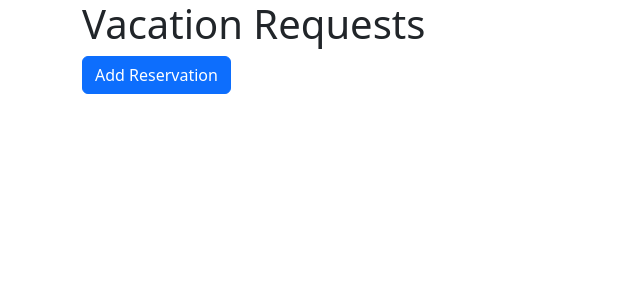
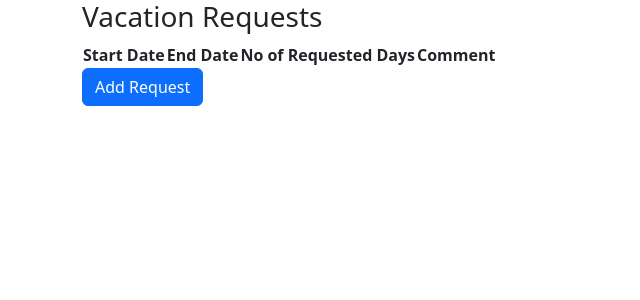
Before and after one commit to velbaumr/vacation-requests, a React (Create React App) app: page / in a window 1280 px wide. Shown: the top 300 px of the page, without its empty margins (0-640 px from the left). Built offline with nearby package versions, Linux system fonts and the light colour scheme.

Commit message:
added dummy service

```diff
--- a/src/components/Index.tsx
+++ b/src/components/Index.tsx
@@ -8,7 +8,7 @@ const Index = () => {
     <Page title="Vacation Requests">
     <RequestList />
     <Link to="/add">
-        <Button>Add Reservation</Button>
+        <Button>Add Request</Button>
     </Link>
     </Page>
     );
--- a/src/components/Page.tsx
+++ b/src/components/Page.tsx
@@ -7,7 +7,7 @@ const Page = (props: {title: string, children: React.ReactNode | React.ReactNode
 
     return(
         <div className='container'>
-            <h1>{props.title}</h1>
+            <h3>{props.title}</h3>
             <div>
                 {props.children}
             </div>
--- a/src/components/RequestList.tsx
+++ b/src/components/RequestList.tsx
@@ -1,5 +1,31 @@
+import apiClient from "../services/apiCilent";
+import vacationRequest from "../types/vacationRequest";
+
 const RequestList = () => {
-    return(<></>);
+    const items = apiClient.get<vacationRequest>('vacation_request');
+    return(
+    <table>
+        <thead>
+            <tr>
+                <th>Start Date</th>
+                <th>End Date</th>
+                <th>No of Requested Days</th>
+                <th>Comment</th>
+            </tr>
+        </thead>
+        <tbody>
+            {
+                items && items.map((item: vacationRequest) => (
+                    <tr>
+                        <td></td>
+                        <td></td>
+                        <td></td>
+                        <td></td>
+                    </tr>
+                ))
+            }
+        </tbody>
+    </table>);
 }
 
 export default RequestList;
--- /dev/null
+++ b/src/services/apiCilent.ts
@@ -0,0 +1,16 @@
+const get = <T>(endpoint: string): Array<T> => {
+    console.log("get");
+
+    return new Array<T>();
+}
+
+const post = <T>(endpoint: string, payload: T) => {
+    console.log("post");
+}
+
+const apiClient = {
+    get,
+    post
+}
+
+export default apiClient;
--- a/src/types/vacationRequest.ts
+++ b/src/types/vacationRequest.ts
@@ -1,4 +1,5 @@
 type vacationRequest = {
+    id?: number,
     startDate: Date,
     endDate: Date,
     vacationDays: number,
--- a/tsconfig.json
+++ b/tsconfig.json
@@ -16,6 +16,7 @@
     "module": "esnext",
     "moduleResolution": "node",
     "resolveJsonModule": true,
+    "sourceMap": true,
     "isolatedModules": true,
     "noEmit": true,
     "jsx": "react-jsx"
```
Also changed, not shown: src/App.css (deleted, +0 -38 lines).
